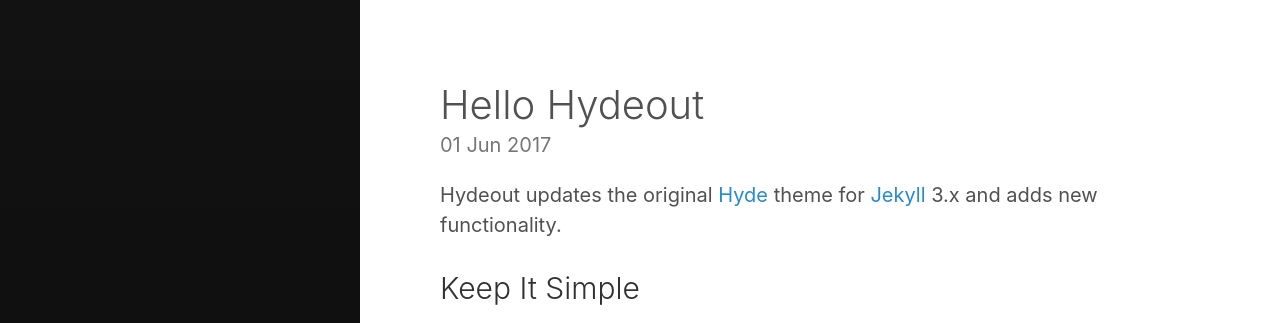
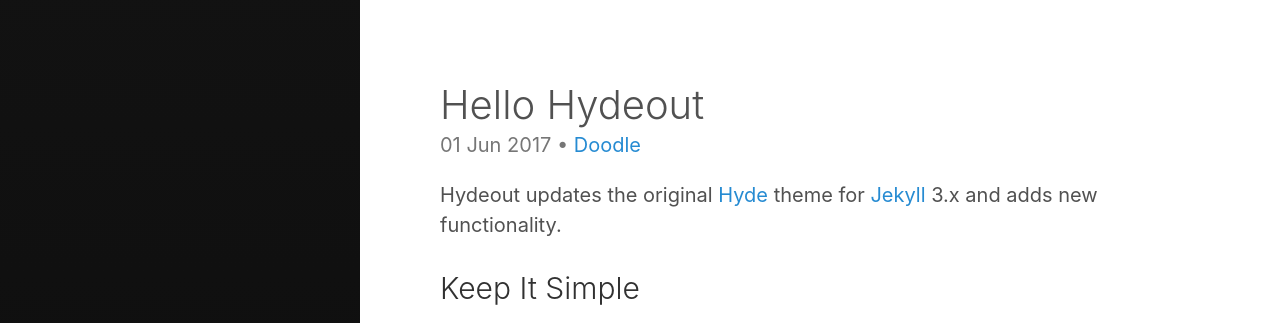
Before and after one commit to germweapon/germweapon.github.io, a Jekyll site: the page built from _posts/2017-06-01-hello-hydeout.md, in a window 1280 px wide. Shown: the top 323 px of the page. Built offline with Jekyll 4.4.1, drawn with Linux system fonts in a browser that asks for light colours.

Commit message:
some fix

```diff
--- a/_posts/2017-06-01-hello-hydeout.md
+++ b/_posts/2017-06-01-hello-hydeout.md
@@ -1,6 +1,8 @@
 ---
 layout: post
 title: Hello Hydeout
+categories:
+  - Doodle
 excerpt_separator:  <!--more-->
 ---
 
```
